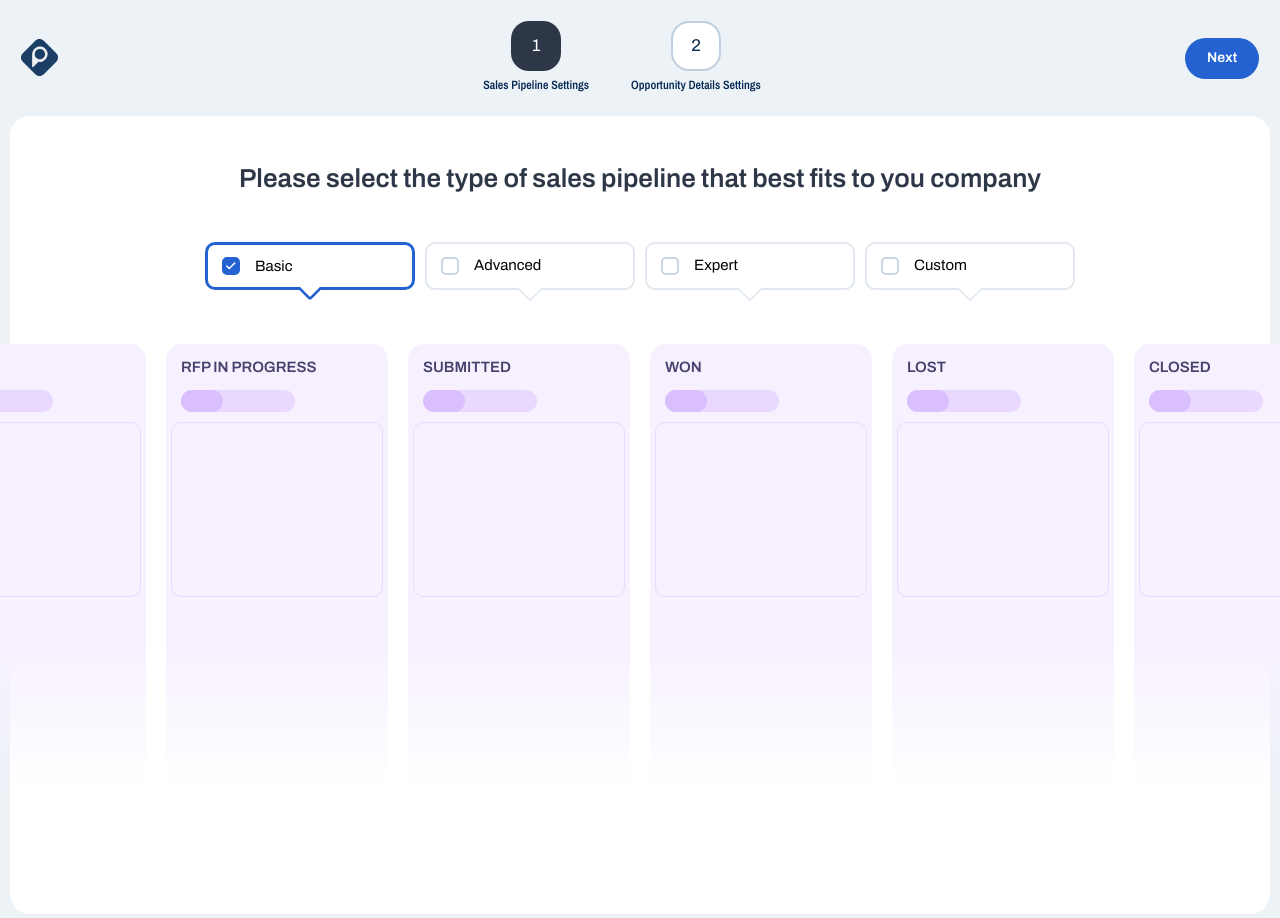
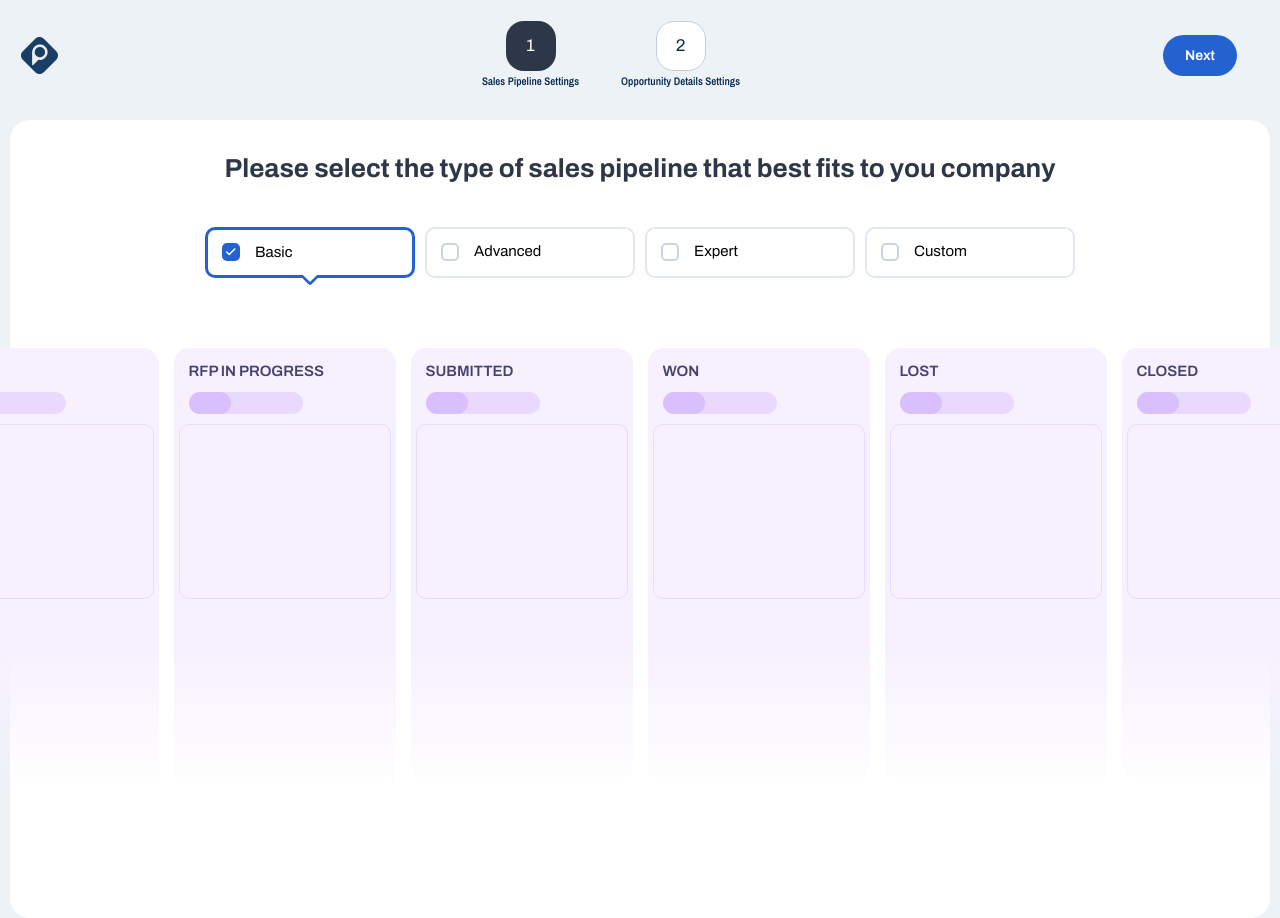
Before and after one commit to mateusmento/sales-pipeline, a Vue app: page / in a window 1280 px wide. Shown: the top 918 px of the page. Built offline with nearby package versions, Linux system fonts and the light colour scheme.

Commit message:
Fix sizing and spacing

```diff
--- a/src/lib/components/TopbarHeader.vue
+++ b/src/lib/components/TopbarHeader.vue
@@ -27,6 +27,7 @@ header {
   justify-content: space-between;
   align-items: center;
   padding: 21px;
+  margin-bottom: 8px;
 }
 
 .steps {
@@ -39,13 +40,13 @@ header {
   flex-direction: column;
   justify-content: center;
   align-items: center;
-  gap: 5px;
+  gap: 2px;
   color: #062952;
 }
 
 .step-label {
   font-family: Archivo Narrow;
-  font-size: 12px;
+  font-size: 11px;
   font-weight: 600;
 }
 
@@ -66,7 +67,7 @@ header {
 
 .step:not(.step--active) .step-button {
   background: white;
-  border: 2px solid #bfcfe0;
+  border: 1px solid #bfcfe0;
 }
 
 .next-button {
@@ -77,5 +78,6 @@ header {
   font-size: 14px;
   font-weight: 600;
   color: white;
+  margin-right: 22px;
 }
 </style>
--- a/src/modules/HomeView.vue
+++ b/src/modules/HomeView.vue
@@ -69,25 +69,26 @@ main {
   display: flex;
   flex-direction: column;
   align-items: center;
-  gap: 42px;
   background-color: white;
   margin-left: 10px;
   margin-right: 10px;
   border-radius: 20px;
   height: 798px;
-  padding: 42px;
+  padding: 28px;
 }
 
 .headline {
   font-size: 26px;
-  font-weight: 600;
+  font-weight: 700;
   color: #2d3748;
+  margin-bottom: 38px;
 }
 
 .panels {
   display: flex;
-  gap: 20px;
+  gap: 15px;
 }
+
 .panel {
   display: flex;
   flex-direction: column;
@@ -110,7 +111,7 @@ main {
   text-transform: uppercase;
   font-weight: 600;
   color: #46426d;
-  margin-bottom: 15px;
+  margin-bottom: 13px;
 }
 
 .panel-content {
@@ -146,6 +147,7 @@ main {
 .pipeline-types {
   display: flex;
   gap: 10px;
+  margin-bottom: 58px;
 }
 
 .toolbox {
@@ -154,7 +156,7 @@ main {
   gap: 15px;
   width: fit-content;
   min-width: 210px;
-  padding: 9px 14px;
+  padding: 10.3px 14px;
   margin-bottom: 12px;
   border: 2px solid #e2e8f0;
   border-radius: 10px;
@@ -166,12 +168,12 @@ main {
   border: 3px solid #2462d1;
 }
 
-.triangle {
+.toolbox.active .triangle {
   position: absolute;
   bottom: 0;
   left: 50%;
-  width: 20px;
-  height: 20px;
+  width: 16px;
+  height: 16px;
   background-color: inherit;
   border-left: inherit;
   border-bottom: inherit;
```
